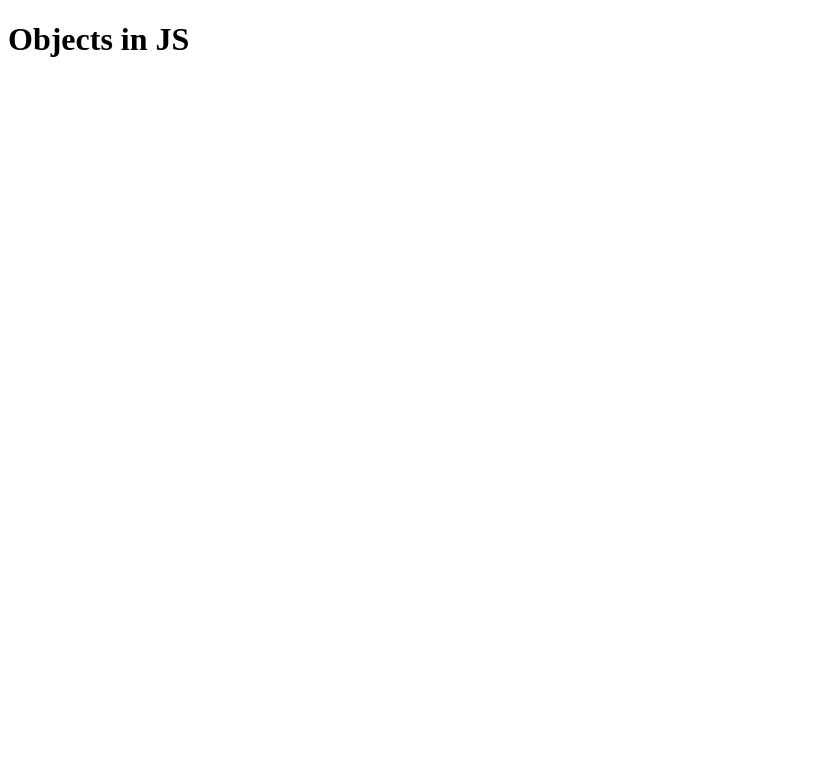
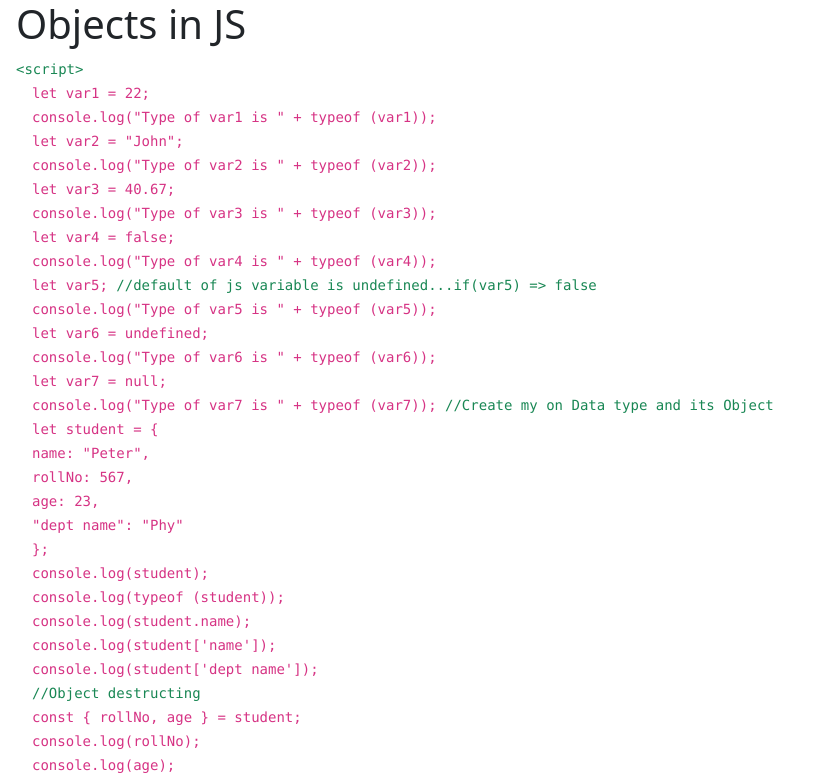
Before and after one commit to comet-me/ES6, a website: page 1.7-objects-and-arrays/objects.html in a window 1280 px wide. Shown: the top 782 px of the page, without its empty margins (0-827 px from the left). Drawn offline with Linux system fonts and the light colour scheme.

Commit message:
objects updated

```diff
--- a/1.7-objects-and-arrays/objects.html
+++ b/1.7-objects-and-arrays/objects.html
@@ -6,11 +6,111 @@
     <meta http-equiv="X-UA-Compatible" content="IE=edge">
     <meta name="viewport" content="width=device-width, initial-scale=1.0">
     <title>Objects in JS</title>
+    <link rel="stylesheet" href="../dist/bootstrap/dist/css/bootstrap.css">
 </head>
 
-<body>
+<body class="ps-3">
     <h1>Objects in JS</h1>
-
+    <code class="text-success">
+        &#60script&#62
+    </code>
+    <div class="content ps-3">
+        <code>
+            let var1 = 22;
+        </code><br>
+        <code>
+            console.log("Type of var1 is " + typeof (var1));
+        </code><br>
+        <code>
+            let var2 = "John";
+        </code><br>
+        <code>
+            console.log("Type of var2 is " + typeof (var2));
+        </code><br>
+        <code>
+            let var3 = 40.67;
+        </code><br>
+        <code>
+            console.log("Type of var3 is " + typeof (var3));
+        </code><br>
+        <code>
+            let var4 = false;
+        </code><br>
+        <code>
+            console.log("Type of var4 is " + typeof (var4));
+        </code><br>
+        <code>
+            let var5; <span class="text-success">//default of js variable is undefined...if(var5) => false</span>
+        </code><br>
+        <code>
+            console.log("Type of var5 is " + typeof (var5));
+        </code><br>
+        <code>
+            let var6 = undefined;
+        </code><br>
+        <code>
+            console.log("Type of var6 is " + typeof (var6));
+        </code><br>
+        <code>
+            let var7 = null;
+        </code><br>
+        <code>
+            console.log("Type of var7 is " + typeof (var7));
+        </code>
+        <code class="text-success">
+            //Create my on Data type and its Object
+        </code><br>
+        <code>
+            let student = {
+        </code>    <br>
+        <code>
+            name: "Peter",
+        </code><br>
+        <code>
+            rollNo: 567,
+        </code><br>
+        <code>
+            age: 23,
+        </code><br>
+        <code>
+            "dept name": "Phy"
+        </code><br>
+        <code>
+        };
+        </code><br>
+        <code>
+            console.log(student);
+        </code><br>
+        <code>
+            console.log(typeof (student));
+        </code><br>
+        <code>
+            console.log(student.name);
+        </code>   <br>
+        <code>
+            console.log(student['name']);
+        </code><br>
+        <code>
+            console.log(student['dept name']);
+        </code>    <br>
+        <code class="text-success">
+            //Object destructing
+        </code><br>
+        <code>
+            const { rollNo, age } = student;
+        </code><br>
+        <code>
+            console.log(rollNo);
+        </code>    <br>
+        <code>
+            console.log(age);
+        </code><br>
+    </div>
+    <code class="text-success">
+        &#60script&#62
+    </code><br>
+    <img src="../images/Screenshot_8.png" class="ps-2" alt=""><br>
+    <a href="../index.html" class="btn btn-primary">Back</button></a>
     <script>
         let var1 = 22;
         console.log("Type of var1 is " + typeof (var1));
```
Also changed, not shown: images/Screenshot_8.png (added).
